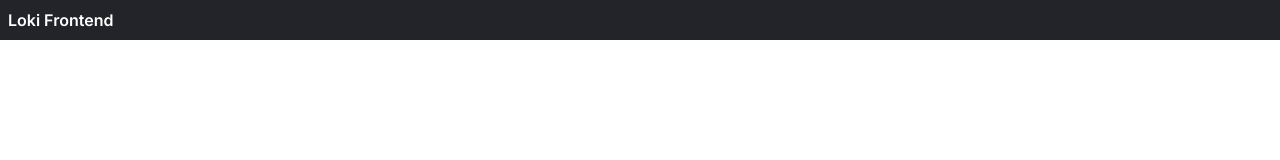
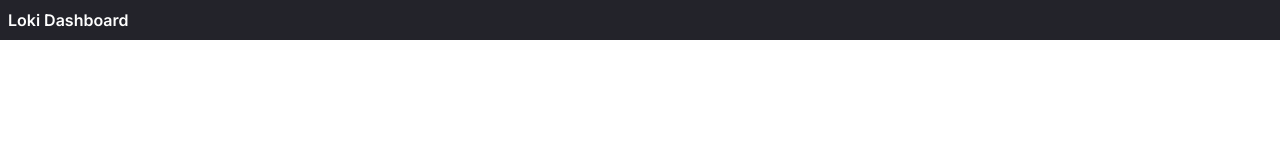
Before and after one commit to romanzipp/Loki-Dashboard, a Next.js app: page / in a window 1280 px wide. Shown: the top 160 px of the page. Built offline with nearby package versions, Linux system fonts and the light colour scheme.

Commit message:
Update title

```diff
--- a/package.json
+++ b/package.json
@@ -1,5 +1,5 @@
 {
-  "name": "loki-frontend",
+  "name": "loki-dashboard",
   "version": "0.1.0",
   "private": true,
   "scripts": {
--- a/src/app/(start)/layout.jsx
+++ b/src/app/(start)/layout.jsx
@@ -10,7 +10,7 @@ export default function StartLayout({ children }) {
             <div>
                 <nav className="bg-[#23232A] p-2 text-white">
                     <div className="font-semibold">
-                        Loki Frontend
+                        Loki Dashboard
                     </div>
                 </nav>
                 <main>
--- a/src/app/layout.jsx
+++ b/src/app/layout.jsx
@@ -5,7 +5,7 @@ const inter = Inter({ subsets: ['latin'] });
 
 export const metadata = {
     title: 'Loki',
-    description: 'Grafana Loki Frontend',
+    description: 'Grafana Loki Dashboard',
 };
 
 export default function RootLayout({ children }) {
```
Also changed, not shown: 1 other file (tests, documents, lock files or other folders).
